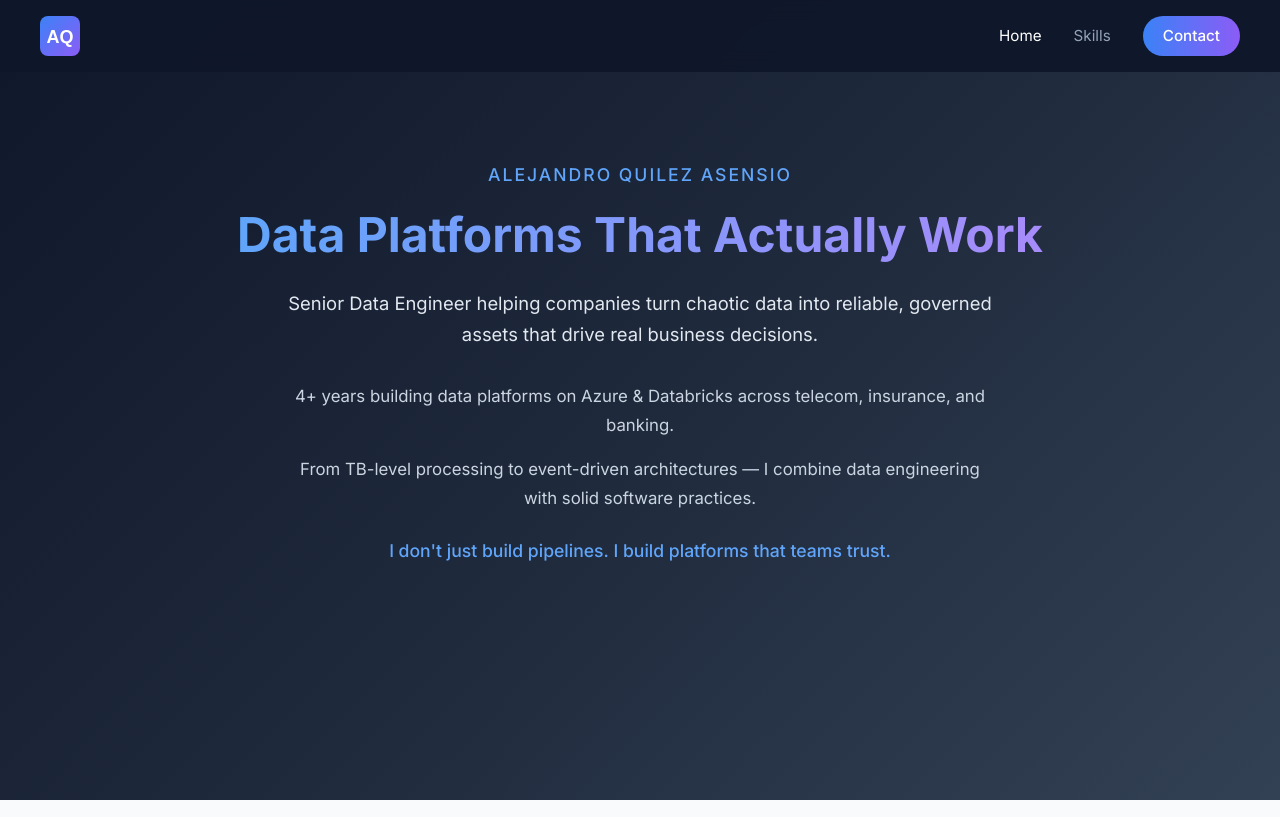
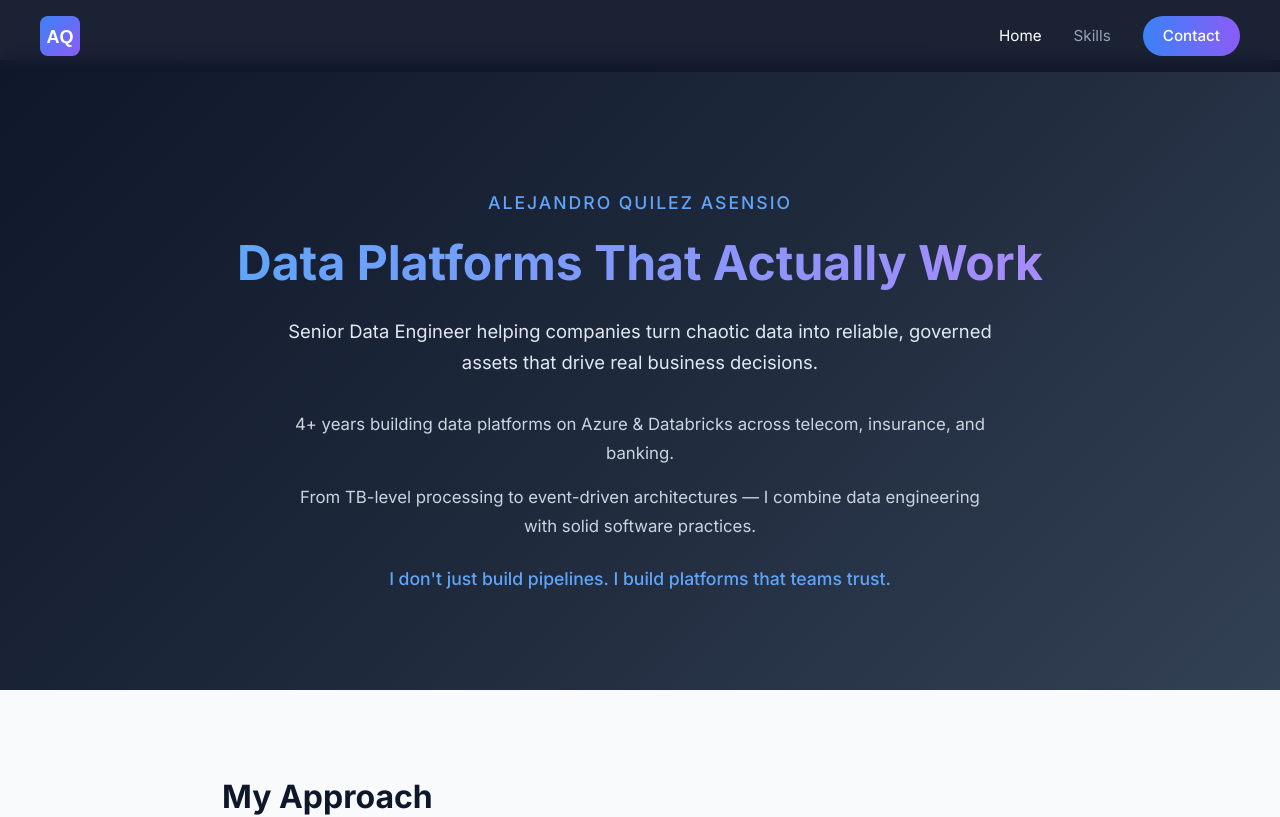
Before and after one commit to kaleex/cv, a React (Vite) app in the folder frontend/: page / in a window 1280 px wide. Shown: the top 817 px of the page. Built offline with nearby package versions, Linux system fonts and the light colour scheme.

Commit message:
fix: hero section fits content instead of full viewport

```diff
--- a/frontend/src/App.css
+++ b/frontend/src/App.css
@@ -25,13 +25,11 @@
 .hero {
   background: linear-gradient(135deg, #0f172a 0%, #1e293b 50%, #334155 100%);
   color: white;
-  padding: 6rem 2rem;
-  padding-top: 8rem;
-  min-height: 100vh;
+  padding: 8rem 2rem 6rem;
+  margin-top: 60px;
   display: flex;
-  align-items: flex-start;
+  align-items: center;
   justify-content: center;
-  padding-top: 20vh;
 }
 
 .hero-content {
```
